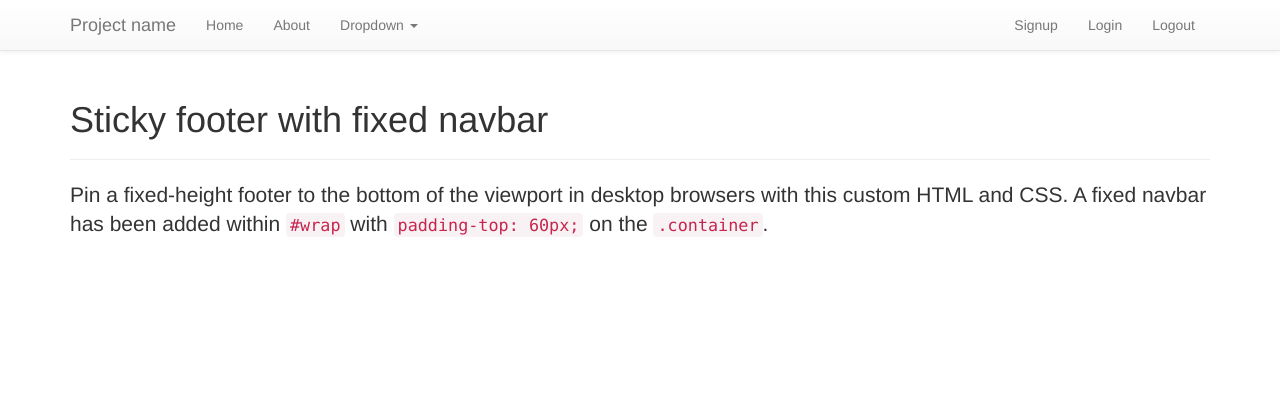
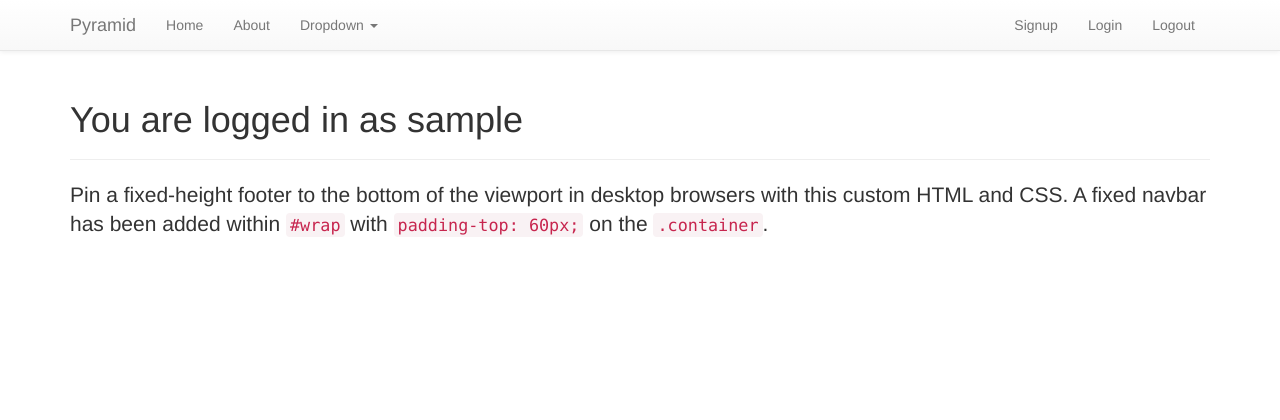
Before and after one commit to maggieqzhang/pyramid, a Flask app: page / in a window 1280 px wide. Shown: the top 420 px of the page. Run offline with Flask 2, Linux system fonts and the light colour scheme; the visitor is signed in with stand-in values (Sample User, id 1); some libraries are stand-ins or nearby versions.

Commit message:
Added logout option and improved login functionality, if a user tries to login but is already logged in

```diff
--- a/app.py
+++ b/app.py
@@ -28,18 +28,17 @@ def checkLoggedIn():
 @app.route('/')
 @app.route('/index')
 def index():
-    #if 'username' in session:
-    #    return 'You are logged in as ' + session['username']
+    if 'username' in session:
+        return render_template('pages/status.html', status="You are logged in as "+session['username'])
 
     return render_template('pages/home.html')
 
 @app.route('/login', methods=['GET','POST'])
 def login():
-
     form = forms.LoginForm(request.form)
 
     if 'username' in session:
-        return render_template('pages/alreadyloggedin.html')
+        return render_template('pages/status.html', status="You are already logged in")
 
     if request.method == 'POST' and form.validate():
         users = mongo.db.users
@@ -50,7 +49,7 @@ def login():
                 session['username'] = request.form['username']
                 return redirect(url_for('index'))
 
-        return 'Invalid username/password combination'
+        return render_template('pages/status.html', status="Invalid username or password")
 
     return render_template('forms/login.html',form=form)
 
@@ -59,7 +58,8 @@ def login():
 def logout():
     if 'username' in session:
         session.pop('username')
-    return redirect(url_for('index'))
+        return render_template('pages/status.html', status="You have logged out")
+    return render_template('pages/status.html', status="You are not logged in")
 
 
 @app.route('/forgot',methods=['GET'])
@@ -67,12 +67,9 @@ def forgot():
     return redirect(url_for('index'))
 
 
-
 @app.route('/about')
 def about():
     return render_template('pages/placeholder.about.html')
-
-
 
 
 @app.route('/register', methods=['POST', 'GET'])
@@ -94,7 +91,7 @@ def register():
             session['username'] = request.form['name']
             return redirect(url_for('index'))
 
-        return 'That username already exists!'
+        return render_template('pages/status.html', status="That username already exists.")
 
     return render_template('forms/register.html',form=form)
 
@@ -109,8 +106,5 @@ def profile():
 
 
 
-
-
-
 if __name__ == '__main__':
     app.run(debug=True)
--- a/templates/layouts/main.html
+++ b/templates/layouts/main.html
@@ -48,7 +48,7 @@
             <span class="icon-bar"></span>
             <span class="icon-bar"></span>
           </button>
-          <a class="navbar-brand" href="/">Project name</a>
+          <a class="navbar-brand" href="/">Pyramid</a>
         </div>
         <div class="collapse navbar-collapse">
           <ul class="nav navbar-nav">
--- a/templates/pages/alreadyloggedin.html
+++ b/templates/pages/status.html
@@ -1,9 +1,9 @@
 {% extends 'layouts/main.html' %}
-{% block title %}Home{% endblock %}
+{% block title %}Status{% endblock %}
 {% block content %}
 
 <div class="page-header">
-  <h1>You are already logged in</h1>
+  <h1>{{ status }}</h1>
 </div>
 <p class="lead">Pin a fixed-height footer to the bottom of the viewport in desktop browsers with this custom HTML and CSS. A fixed navbar has been added within <code>#wrap</code> with <code>padding-top: 60px;</code> on the <code>.container</code>.</p>
 
```
